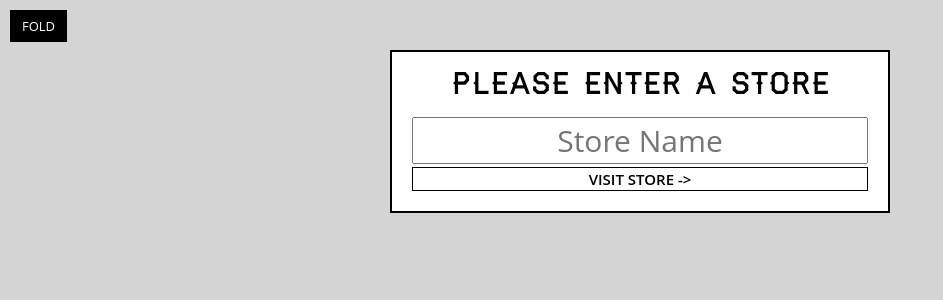
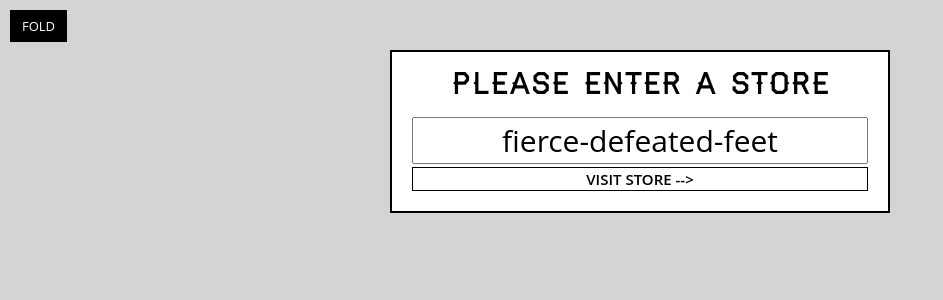
Before and after one commit to sofiamejiamuro/market-inventory, a React (Create React App) app: page / in a window 1280 px wide. Shown: the top 300 px of the page, without its empty margins (0-943 px from the left). Built offline with nearby package versions, Linux system fonts and the light colour scheme.

Commit message:
about built-in methods and binding custom methods

```diff
--- a/src/components/StorePicker.js
+++ b/src/components/StorePicker.js
@@ -1,17 +1,37 @@
 import React from 'react';
+import { getFunName } from '../helpers';
 
 class StorePicker extends React.Component {
+  myInput = React.createRef( )
+  goToStore = (event) => {
+    // 1. Stop the form from submitting
+    event.preventDefault();
+    // 2. Get the text from the input
+    console.log(this);
+    // 3. Change the page to /store/
+    console.log('going to store');
+  };
+
   render() {
     return (
       <>
-        <form className="store-selector">
+        <form
+          className="store-selector"
+          onSubmit={this.goToStore}
+        >
           <h2>Please Enter A Store</h2>
-          <input type="text" required placeholder="Store Name"/>
-          <button type="submit">Visit Store -> </button>
+          <input
+            type="text"
+            required
+            ref={this.myInput}
+            placeholder="Store Name"
+            defaultValue={getFunName()}
+          />
+          <button type="submit">Visit Store --></button>
         </form>
       </>
     )
-  }
+  };
 }
 
 export default StorePicker;
```
